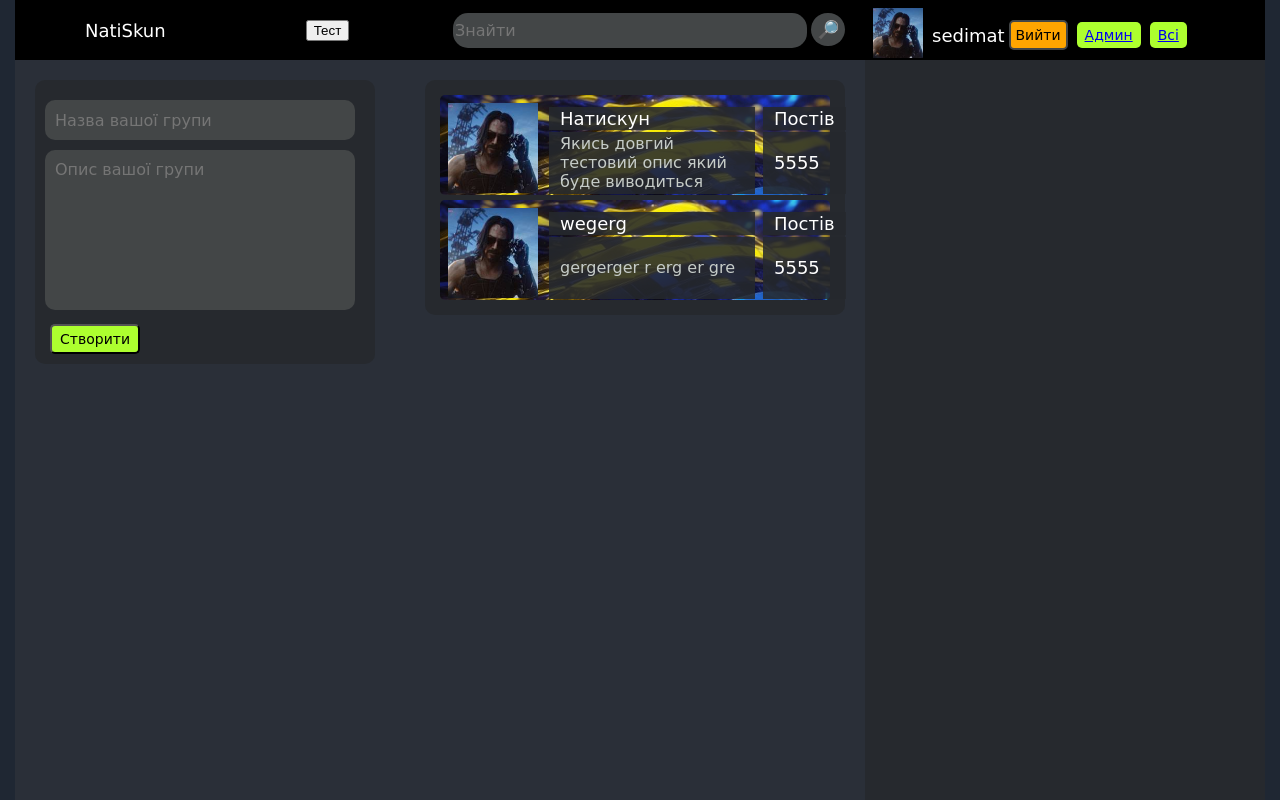
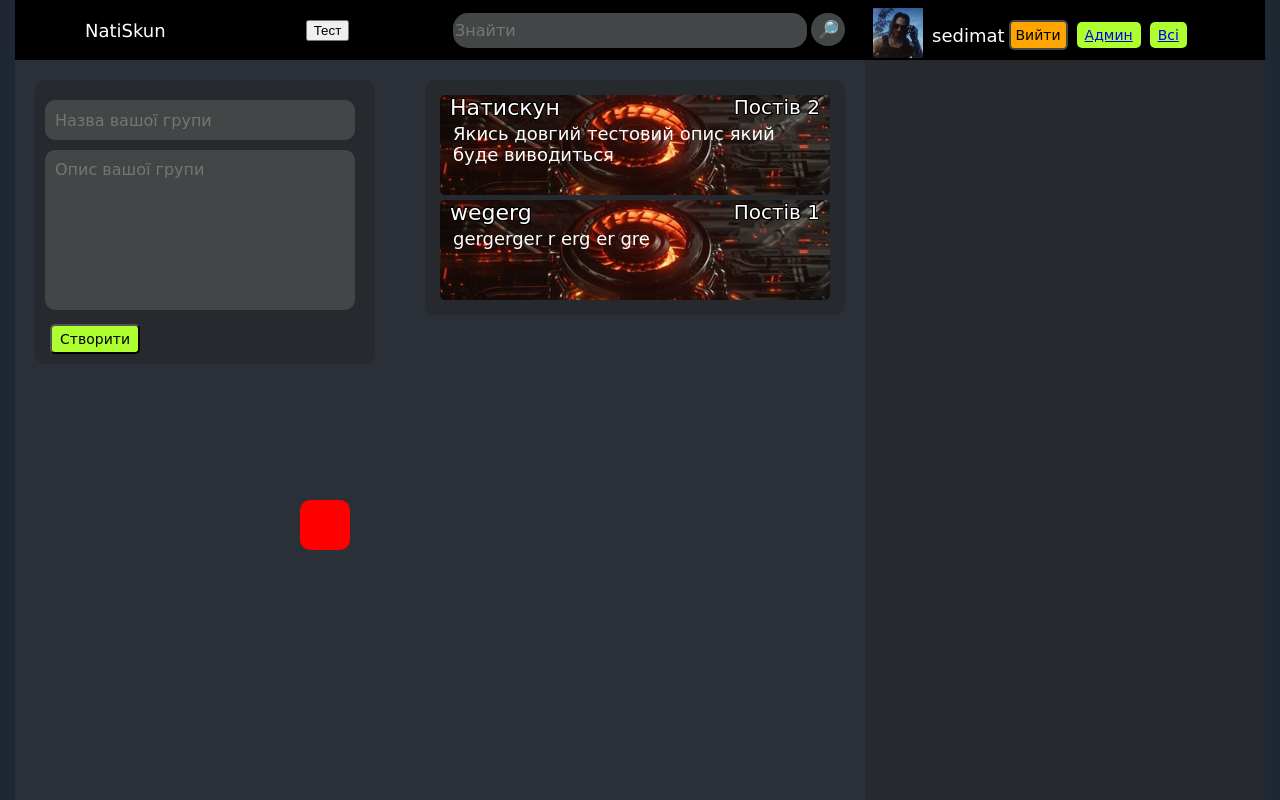
Before and after one commit to Sedimat/Natiskun, a Django app: page /user in a window 1280 px wide. Run offline with Django 5.2, Linux system fonts and the light colour scheme; a user stored in the database is signed in; data comes from the database, SQL or seed files in the repository; both versions use the stored data as it was after the commit.

Commit message:
10.02.24

```diff
--- a/Natiskun/urls.py
+++ b/Natiskun/urls.py
@@ -6,6 +6,7 @@ urlpatterns = [
     path('', views.index, name='index'),
     path('search/<int:id>', views.search, name='search'),
     path('add/<int:id>', views.add, name='add'),
+    path('add_g/<int:id>', views.add_g, name='add_g'),
     path('add_group', views.add_group, name='add_group'),
     path("contact/<str:name>", views.contact, name="contact"),
     path("group/<int:id>", views.group, name="group"),
--- a/Natiskun/views.py
+++ b/Natiskun/views.py
@@ -10,6 +10,23 @@ import random
 import string
 import re
 import json
+
+
+def user_groups(user=None, name=None):
+    # повертає список груп користувачів
+    groups_of_user = None
+    if name:
+        groups_of_user = Group.objects.filter(name=name)
+    else:
+        if user:
+            user_p = UserProfile.objects.get(id_user=user)
+            groups_of_user = user_p.groups.all()
+
+    list_groups = []
+    for g in groups_of_user:
+        len_messegs = GroupMesseg.objects.filter(id_group=g).count()
+        list_groups.append([g.name, g.description, g.id, len_messegs, str(g.id_user)])
+    return {"list_groups": list_groups}
 
 
 def extract_image_links(text):
@@ -141,6 +158,8 @@ def index(request):
         list_group = Group.objects.filter(id_user=user)
         context.update({"list_group": list_group})
 
+        context.update(user_groups(user)) # виводе групи користувача
+
     if request.method == "POST":
         search = request.POST.get('search')
         if search:
@@ -172,8 +191,6 @@ def search(request, id=None):
         context.update({"user": user})
         context.update(U_Prof(request))
         context.update(contact_list(user))  # отримуемо список контактів
-
-
     else:
         return redirect('index')
 
@@ -183,8 +200,16 @@ def search(request, id=None):
         for i in list_user:
             user_p = UserProfile.objects.get(id_user=i.id)
             double_list_user.append([i.username, user_p.avatar, i.id])
+        context.update({"list_user": double_list_user})
 
-        context.update({"list_user": double_list_user})
+        groups_of_user = Group.objects.all()
+        list_groups = []
+        for g in groups_of_user:
+            len_messegs = GroupMesseg.objects.filter(id_group=g).count()
+            list_groups.append([g.name, g.description, g.id, len_messegs])
+
+        context.update({"list_groups": list_groups})
+
 
     if request.method == "POST":
         search = request.POST.get('search')
@@ -195,6 +220,7 @@ def search(request, id=None):
                 user_p = UserProfile.objects.get(id_user=i.id)
                 double_list_user.append([i.username, user_p.avatar, i.id])
 
+            context.update(user_groups(name=search))  # виводе групи користувача
             context.update({"list_user": double_list_user})
 
     return render(request, 'Natiskun/search.html', context=context)
@@ -220,6 +246,15 @@ def add(request, id=None):
         u_list1.save()
     return redirect('index')
 
+def add_g(request, id=None):
+    if request.user.username:
+        user = User.objects.get(username=request.user.username)
+        group = Group.objects.get(id=id)
+        user_prof = UserProfile.objects.get(id_user=user)
+        user_prof.groups.add(group)
+
+    return redirect('index')
+
 
 def contact(request, name=None, id=None):
     context = {}
@@ -230,6 +265,9 @@ def contact(request, name=None, id=None):
         context.update({"name": name})
         list_group = Group.objects.filter(id_user=user)
         context.update({"list_group": list_group})
+
+        context.update(user_groups(user)) # виводе групи користувача
+
     else:
         return redirect('index')
 
@@ -317,8 +355,9 @@ def user(request):
         user = User.objects.get(username=request.user.username)
         context.update({"user": user})
         context.update(U_Prof(request))
-        list_group = Group.objects.filter(id_user=user)
-        context.update({"list_group": list_group})
+
+        context.update(user_groups(user)) # виводе групи користувача
+
 
     return render(request, 'Natiskun/user.html', context=context)
 
@@ -332,6 +371,8 @@ def add_group(request):
             if name and description:
                 group = Group(id_user=user, name=name, description=description)
                 group.save()
+                user_prof = UserProfile.objects.get(id_user=user)
+                user_prof.groups.add(group)
 
     return redirect('user')
 
@@ -341,21 +382,13 @@ def group(request, id=None):
     if request.user.username:
         user = User.objects.get(username=request.user.username)
         context.update({"user": user})
-        list_group = Group.objects.filter(id_user=user)
         context.update(U_Prof(request))
-        context.update({"list_group": list_group})
+
         group = Group.objects.get(id=id)
+        print(str(group.id_user))
+        context.update({"username": str(group.id_user)})
 
-        len_messegs = GroupMesseg.objects.filter(id_group=group).count()
-        print(len_messegs)
-        group_messegs = GroupMesseg.objects.filter(id_group=group)
-        list_messegs = []
-        for gm in group_messegs:
-            img_list = json.loads(gm.messeg_2)
-            link_list = json.loads(gm.messeg_3)
-            list_messegs.append([gm.messeg_1, img_list, link_list, gm.timestamp, gm.id])
-
-        context.update({"list_messegs": list_messegs})
+        context.update(user_groups(user)) # виводе групи користувача
 
     return render(request, 'Natiskun/group.html', context=context)
 
@@ -383,19 +416,7 @@ def group_messeg(request):
 
             img_list = json.loads(mess.messeg_2)
             link_list = json.loads(mess.messeg_3)
-
-            context.update({"post": [mess.messeg_1,img_list, link_list, str(mess.timestamp)[:16], mess.id]})
-
-
-            # group_messegs = GroupMesseg.objects.filter(id_group=group)
-            # list_messegs = []
-            # for gm in group_messegs:
-            #     img_list = json.loads(gm.messeg_2)
-            #     link_list = json.loads(gm.messeg_3)
-            #     list_messegs.append([gm.messeg_1, img_list, link_list, gm.timestamp, gm.id])
-            #
-            # context.update({"list_messegs": list_messegs})
-
+            context.update({"post": [mess.messeg_1,img_list, link_list, str(mess.timestamp)[11:16], mess.id]})
 
     return JsonResponse(context)
 
--- a/static/Natiskun/css/style.css
+++ b/static/Natiskun/css/style.css
@@ -282,6 +291,33 @@ header {
     font-size: 18px;
     color: white;
 }
+
+.mess_g{
+    float: left;
+    color: white;
+    text-shadow:
+        -1px -1px 0 #000,
+        1px -1px 0 #000,
+        -1px 1px 0 #000,
+        1px 1px 0 #000;
+    margin: 0px 10px 0px 10px;
+    font-family: cursive;
+    font-size: 22px;
+}
+
+.mess_g_r{
+    float: right;
+    color: white;
+    text-shadow:
+        -1px -1px 0 #000,
+        1px -1px 0 #000,
+        -1px 1px 0 #000,
+        1px 1px 0 #000;
+    margin: 0px 10px 0px 10px;
+    font-family: cursive;
+    font-size: 20px;
+}
+
 
 #img_post{
     margin: 5px 5px 0px 5px;
--- a/static/Natiskun/js/script.js
+++ b/static/Natiskun/js/script.js
@@ -79,6 +79,8 @@ function add_messeg_group(poss,list_post) {
   var messeg = list_post[0]
   var time = list_post[3]
   var img = list_post[1]
+  var l_link = list_post[2]
+
 
   var div_messeg = document.querySelector('.div_messeg');
 
@@ -87,12 +89,32 @@ function add_messeg_group(poss,list_post) {
     group_messeg.classList.add('group_messeg');
 
     // Створення елементів <img> для кожного зображення в масиві img
+    if(img.length > 1){
     img.forEach(function(imageUrl) {
         var imgElement = document.createElement('img');
         imgElement.classList.add('img_group');
         imgElement.src = imageUrl;
         group_messeg.appendChild(imgElement); // Додавання <img> до елемента <div>
     });
+    }else{
+        var imgElement = document.createElement('img');
+            imgElement.classList.add('img_group1');
+            imgElement.src = img[0];
+            imgElement.alt = 'Image';
+
+            // Додаємо imgElement до нового div
+            group_messeg.appendChild(imgElement);
+    }
+
+    l_link.forEach(function(link_url) {
+        var linkElement = document.createElement('a');
+        linkElement.href = link_url;
+        linkElement.id = 'link'; // Додаємо клас, якщо потрібно
+        linkElement.textContent = link_url;
+        linkElement.style.display = "block";
+        group_messeg.appendChild(linkElement);
+    });
+
 
     // Створення елементів <p> для тексту повідомлення та часу
     var messElement = document.createElement('p');
@@ -565,13 +587,24 @@ divMesseg.addEventListener('scroll', function() {
 
             add_messeg()
 
-//        divMesseg.style.overflowY = 'hidden';
-//        divMesseg.style.overflowY = 'auto';
-
         divMesseg.scrollTop = test;
         }
     }, 50);
 });
+
+var newDiv = document.createElement('div');
+
+// Задання стилів для нового елемента
+newDiv.style.width = '50px';
+newDiv.style.height = '50px';
+newDiv.style.backgroundColor = 'red';
+newDiv.style.borderRadius = '10px';
+newDiv.style.position = 'absolute';
+newDiv.style.left = '300px';
+newDiv.style.top = '500px';
+
+// Додавання нового елемента в DOM
+document.body.appendChild(newDiv);
 
 
 //                divMesseg.style.overflow = 'hidden';
--- a/templates/Natiskun/base.html
+++ b/templates/Natiskun/base.html
@@ -52,14 +52,10 @@
 
         <div class="post">
 
-            <div class="div_form">
                 {% block messeg_form %}
 
 
                 {% endblock %}
-
-
-            </div>
 
             <div class="div_messeg">
                 {% block messeg %}
--- a/templates/Natiskun/user.html
+++ b/templates/Natiskun/user.html
@@ -81,35 +81,20 @@
 
     <div class="group_list">
 
-        {% for group in list_group %}
-            <div class="group0" style="background: url('/media/fon.jpg')">
-                <table>
-                    <tr id="test" >
-                        <td width="90"><img class="avatar" src="{{ user_prof.avatar.url }}" style="width:90px;"></td>
-                        <td>
-                            <table  width="210">
-                                <tr id="test"  class="table_group">
-                                    <td height="15"><p id="mess">{{ group.name }}</p></td>
-                                </tr>
-                                <tr id="test"  class="table_group">
-                                    <td height="60"><p id="mess1">{{ group.description }}</p></td>
-                                </tr>
-                            </table>
-                        </td>
+            {% for group in list_groups %}
+                <a href="{% url 'group' group.2 %}" id="user" style="text-decoration: none;">
+                    <div class="group0" style="background: url('/media/fon1.jpg')">
+                        <p class="mess_g">{{ group.0 }}</p>
+                        <p class="mess_g_r">Постів {{ group.3 }}</p>
 
-                        <td>
-                            <table width="30">
-                                <tr id="test"  class="table_group">
-                                    <td height="15"><p id="mess">Постів</p></td>
-                                </tr>
-                                <tr id="test"  class="table_group">
-                                    <td height="60"><p id="mess">5555</p></td>
-                                </tr>
-                            </table></td>
-                    </tr>
-                </table>
-            </div>
-        {% endfor %}
+                        <table  style="width:350px;">
+                            <tr id="test" >
+                                <td><p id="mess">{{ group.1 }}</p></td>
+                            </tr>
+                        </table>
+                    </div>
+                </a>
+            {% endfor %}
 
 
     </div>
```
Also changed, not shown: other parts of static/Natiskun/css/style.css (+19 -8 lines), Natiskun/models.py (+14 -11 lines), templates/Natiskun/contact.html (+8 -25 lines), templates/Natiskun/group.html (+9 -25 lines), templates/Natiskun/index.html (+10 -27 lines), templates/Natiskun/search.html (+33 -1 lines), Natiskun/migrations/0007_alter_groupmesseg_options_userprofile_groups.py (added), db.sqlite3, uploads/fon1.jpg (added).
